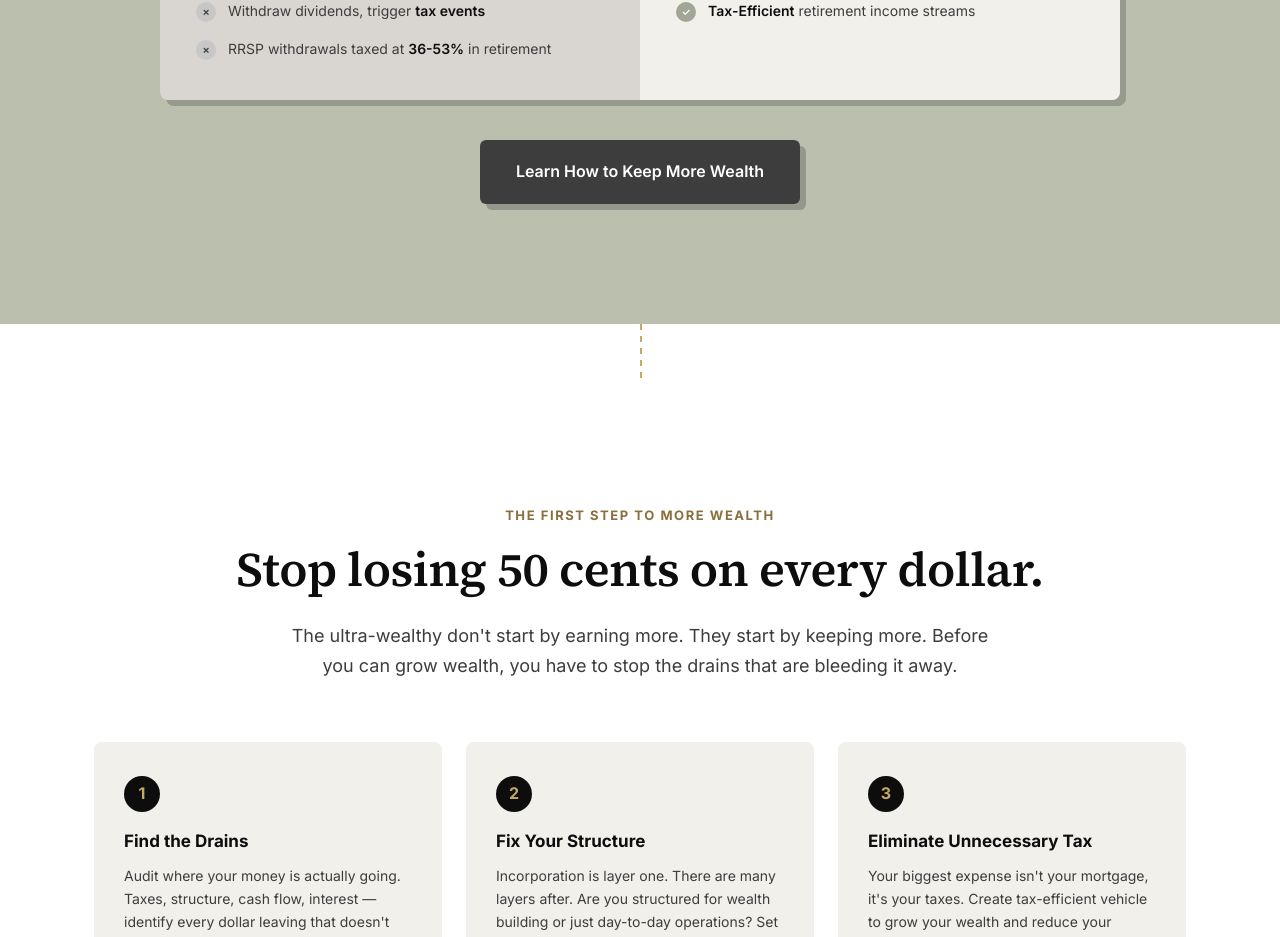
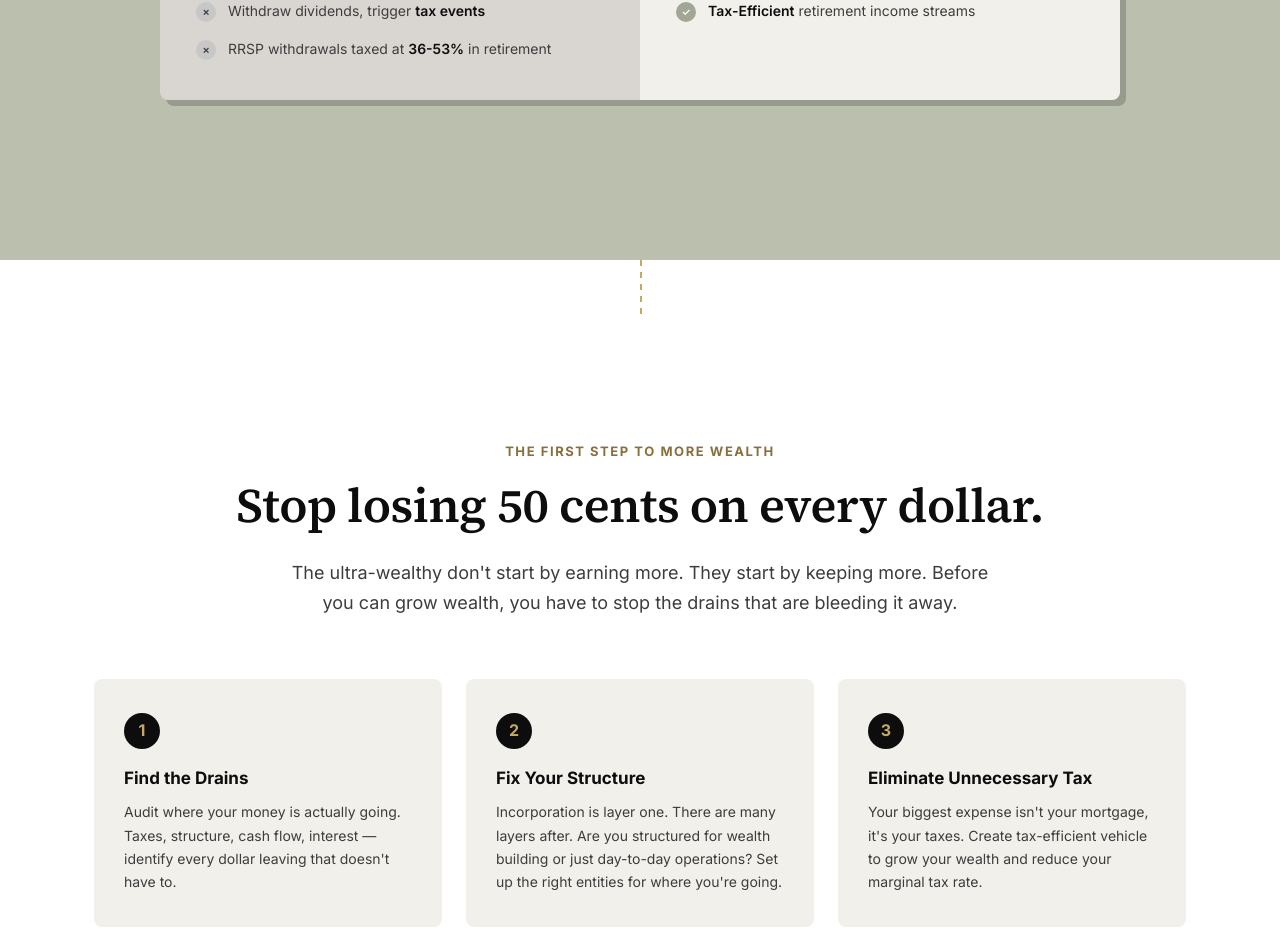
Before and after one commit to nerddigitalgit/wealthbridge, a Next.js app: page / in a window 1280 px wide. Shown: the part 2077-3014 px from the top of the page. Built offline with nearby package versions, Linux system fonts and the light colour scheme.

Commit message:
completionId: cgen-0e440d344e884d2abbc3c4d33805097f
cgen-0e440d344e884d2abbc3c4d33805097f

```diff
--- a/app/page.tsx
+++ b/app/page.tsx
@@ -486,10 +486,6 @@ export default function Home() {
                 </ul>
               </div>
             </div>
-          </div>
-
-          <div className="problem__cta">
-            <a href="#" className="btn btn--dark btn--large" data-open-modal="course-modal">Learn How to Keep More Wealth</a>
           </div>
         </div>
       </section>
```
